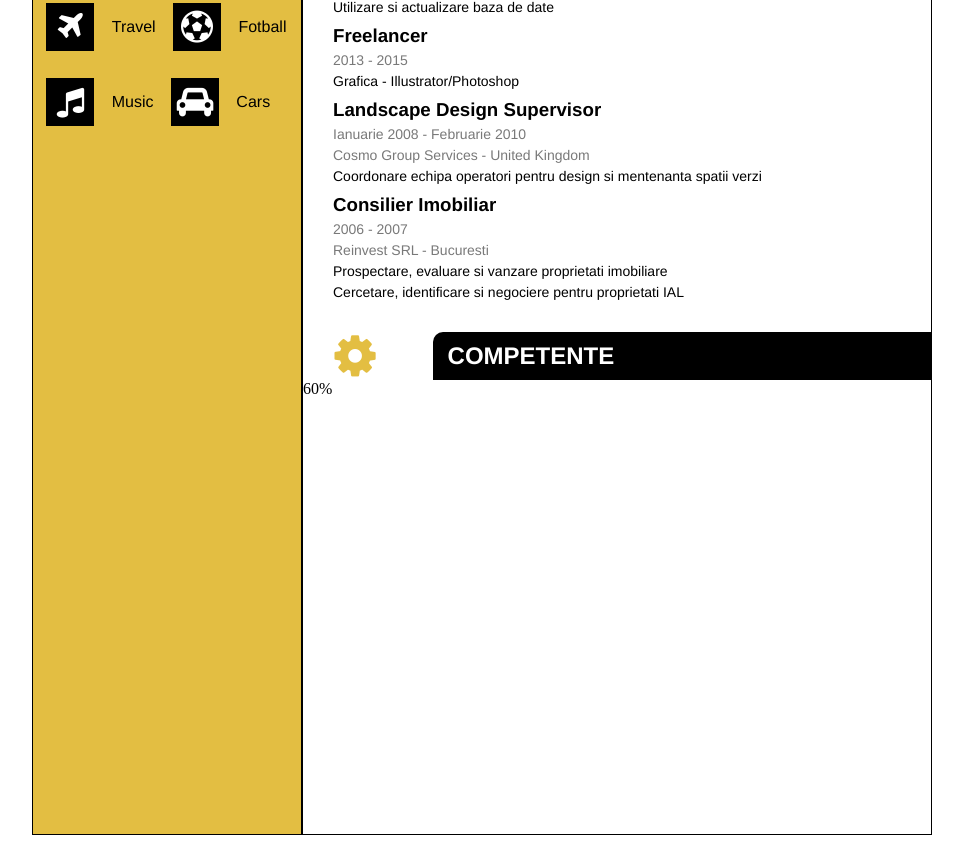
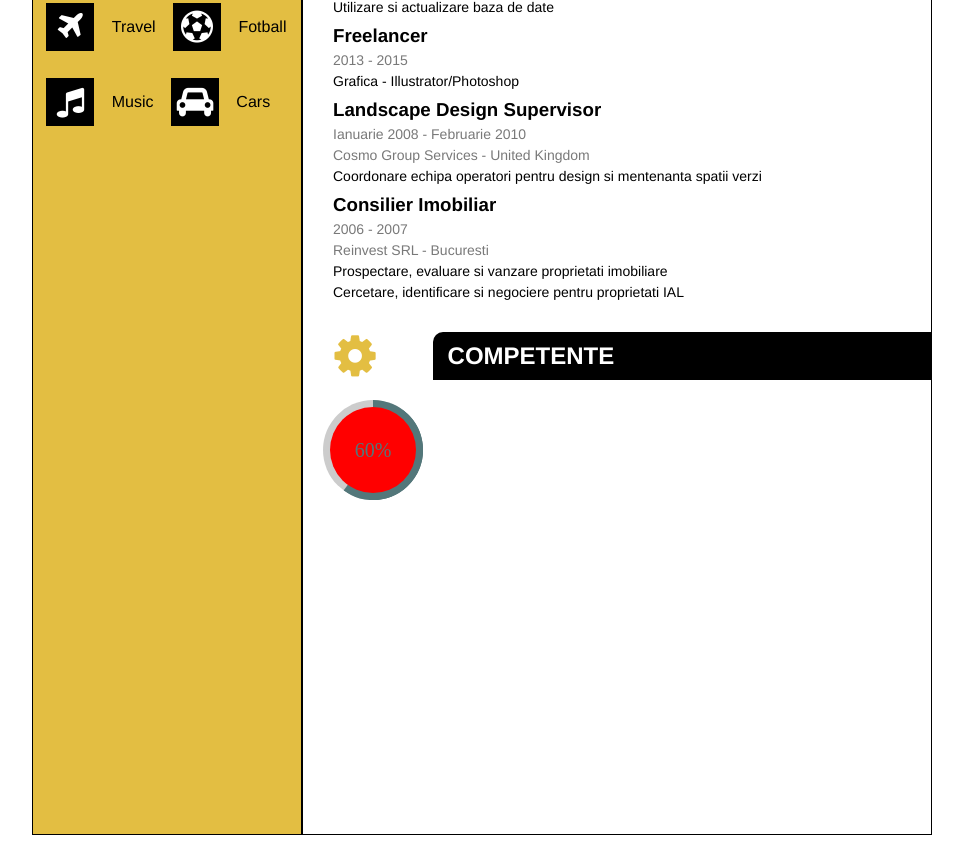
Before and after one commit to TheOldOwl/personal-profile, a website: page cv.html in a window 1280 px wide. Shown: the part 695-1560 px from the top of the page, without its empty margins (158-1121 px from the left). Drawn offline with Linux system fonts and the light colour scheme.

Commit message:
percentage circle

```diff
--- a/cv.html
+++ b/cv.html
@@ -127,11 +127,11 @@
 				</div>
 			</div>
 			<!--Percentage circles-->
-			<div class="c100 p50 big">
+			<div class="p-circle over50 p60">
 				<span>60%</span>
 				<div class="slice">
-					<div class="bar"></div>
-					<div class="fill"></div>
+					<div class="first50-bar"></div>
+					<div class="value-bar"></div>
 				</div>
 			</div>
 		</div>
--- a/styles/cv.css
+++ b/styles/cv.css
@@ -181,3 +181,74 @@
 }
 
 /* Percentage circles */
+
+.p-circle {
+	font-size: 20px;
+	margin: 20px;
+	position: relative;
+	padding: 0;
+	width: 5em;
+	height: 5em;
+	background-color: #cccccc;
+	border-radius: 50%;
+	line-height: 5em;
+}
+
+.p-circle:after {
+	border: none;
+	position: absolute;
+	top: 0.35em;
+	left: 0.35em;
+	text-align: center;
+	display: block;
+	border-radius: 50%;
+	width: 4.3em;
+	height: 4.3em;
+	background-color: red;
+	content: " ";
+}
+
+.p-circle span {
+	position: absolute;
+	line-height: 5em;
+	width: 5em;
+	text-align: center;
+	display: block;
+	color: #53777a;
+	z-index: 2;
+}
+
+.slice {
+	border-radius: 50%;
+	width: 5em;
+	height: 5em;
+	position: absolute;
+	clip: rect(0, 5em, 5em, 2.5em);
+}
+
+.p-circle.over50 .slice {
+	clip: rect(auto, auto, auto, auto);
+}
+
+.value-bar {
+	position: absolute;
+	clip: rect(0, 2.5em, 5em, 0);
+	width: 5em;
+	height: 5em;
+	border-radius: 50%;
+	border: 0.45em solid #53777a;
+	box-sizing: border-box;
+}
+
+.p-circle.over50 .first50-bar {
+	position: absolute;
+	clip: rect(0, 5em, 5em, 2.5em);
+	background-color: #53777a;
+	border-radius: 50%;
+	width: 5em;
+	height: 5em;
+}
+
+.p-circle.p60 .value-bar {
+	transform: rotate(216deg);
+}
```
